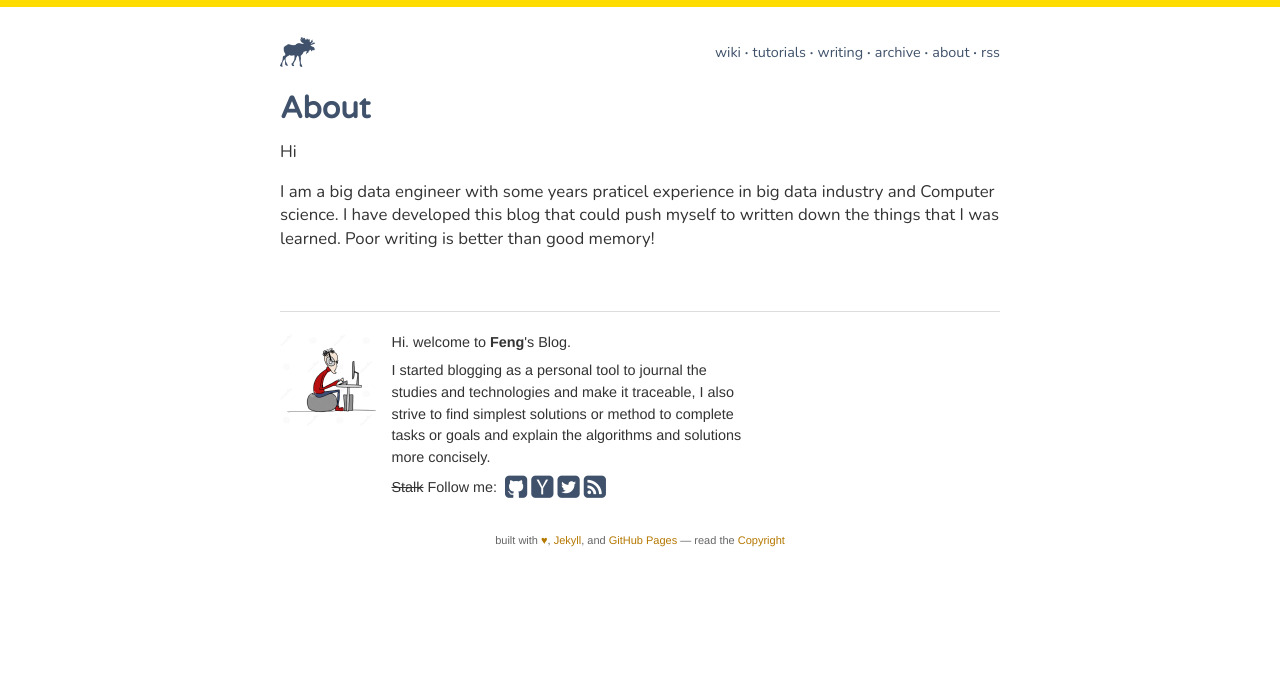
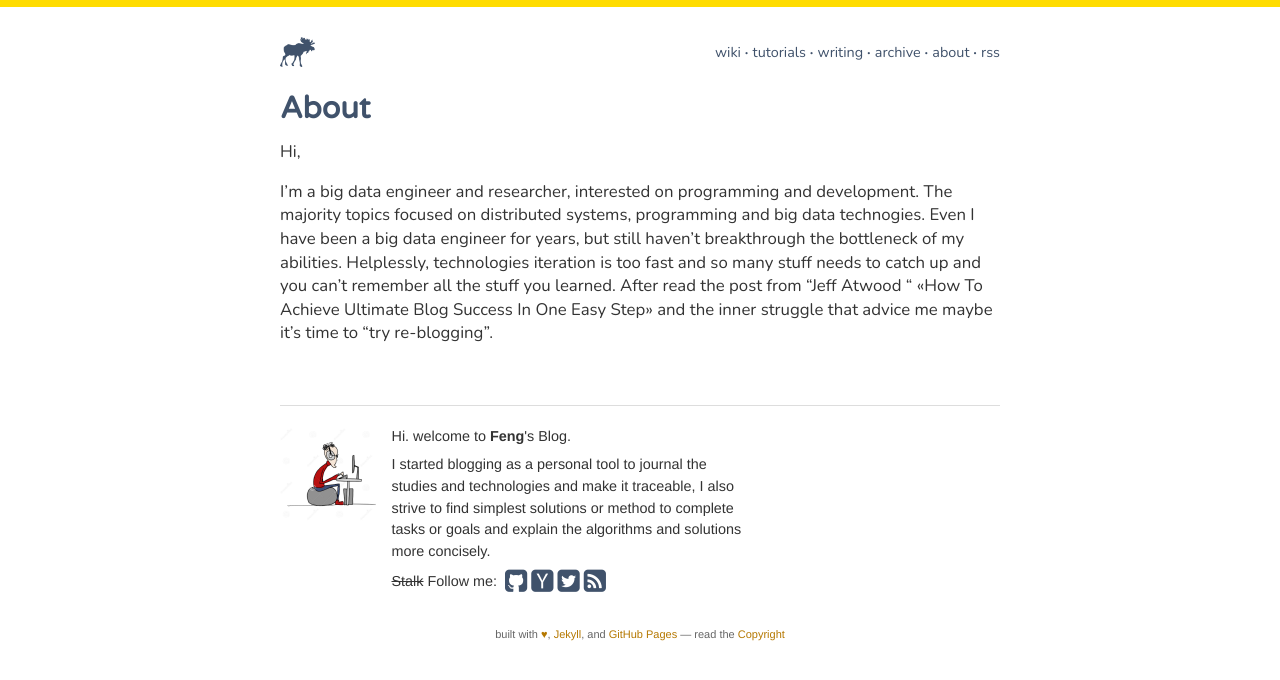
Before and after one commit to SharpLu/Blog, a Jekyll site: the page built from about/index.md, in a window 1280 px wide. Shown: the top 680 px of the page. Built offline with Jekyll 4.4.1, drawn with Linux system fonts in a browser that asks for light colours.

Commit message:
Update index.md

```diff
--- a/about/index.md
+++ b/about/index.md
@@ -4,6 +4,6 @@ skip_related: true
 title: About
 ---
 
-Hi
+Hi,
 
-I am a big data engineer with some years praticel experience in big data industry and Computer science. I have developed this blog that could push myself to written down the things that I was learned. Poor writing is better than good memory!
+I'm a big data engineer and researcher, interested on programming and development. The majority topics focused on distributed systems, programming and big data technogies. Even I have been a big data engineer for years, but still haven't breakthrough the bottleneck of my abilities. Helplessly, technologies iteration is too fast and so many stuff needs to catch up and you can't remember all the stuff you learned. After read the post from "Jeff Atwood " <<How To Achieve Ultimate Blog Success In One Easy Step>> and the inner struggle  that advice me maybe it's time to "try re-blogging".
```
